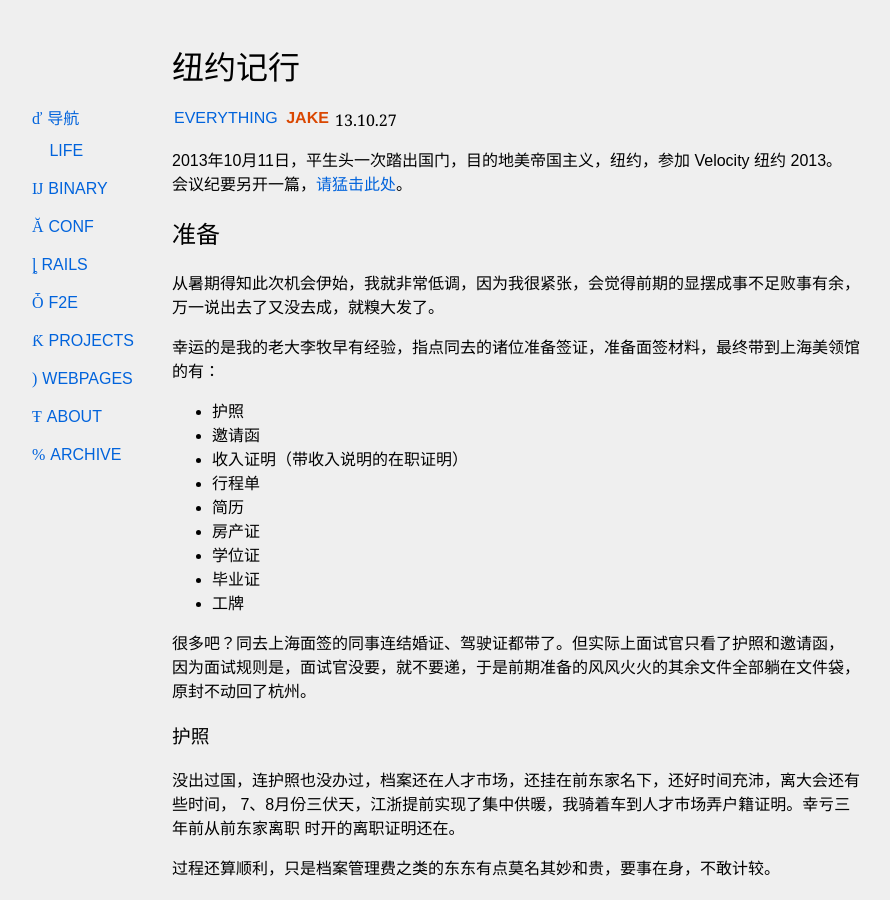
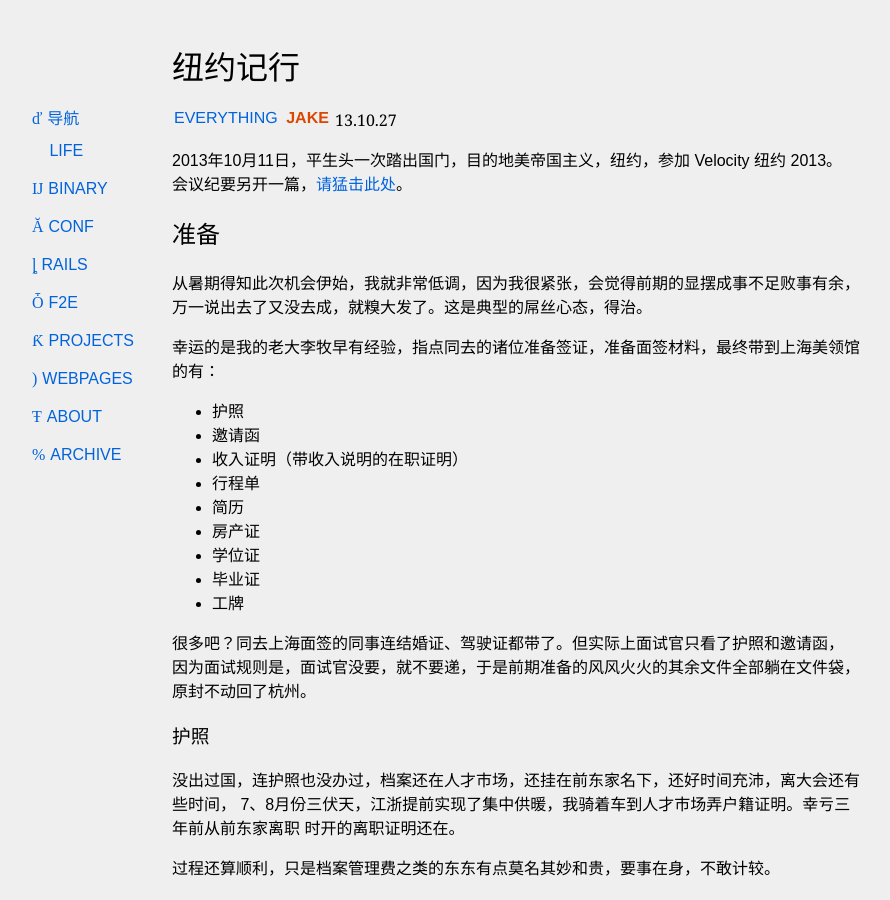
Before and after one commit to cyjake/cyjake.github.io, a Jekyll site: the page built from life/_posts/2013-10-27-touring-new-york.md, in a window 1280 px wide and 900 px high. Shown: the whole window, without its empty margins (123-1013 px from the left). Built offline with Jekyll 4.4.1, drawn with Linux system fonts in a browser that asks for light colours; some web fonts are replaced; Markdown is read by kramdown in place of the engine named in the settings.

Commit message:
Added self mockery

```diff
--- a/life/_posts/2013-10-27-touring-new-york.md
+++ b/life/_posts/2013-10-27-touring-new-york.md
@@ -9,7 +9,7 @@ layout: post
 ## 准备
 
 从暑期得知此次机会伊始，我就非常低调，因为我很紧张，会觉得前期的显摆成事不足败事有余，
-万一说出去了又没去成，就糗大发了。
+万一说出去了又没去成，就糗大发了。这是典型的屌丝心态，得治。
 
 幸运的是我的老大李牧早有经验，指点同去的诸位准备签证，准备面签材料，最终带到上海美领馆的有：
 
```
